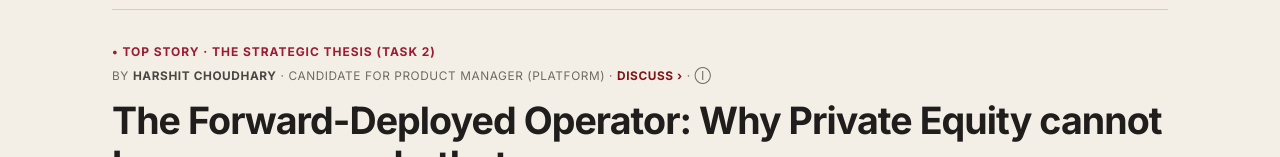
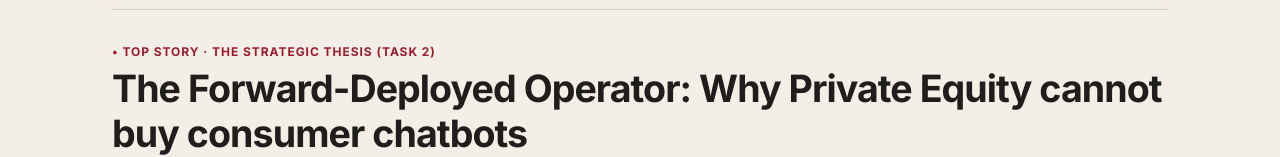
Before and after one commit to h1902y/vectorshift-analysis, a React (Vite) app in the folder app/: page / in a window 1280 px wide. Shown: the part 269-426 px from the top of the page. Built offline with nearby package versions, Linux system fonts and the light colour scheme; no server answers; a web font is replaced by a local one.

Commit message:
fix(lead): remove candidate byline string from top story

```diff
--- a/app/src/components/newspaper/FrontPageStory.jsx
+++ b/app/src/components/newspaper/FrontPageStory.jsx
@@ -8,11 +8,6 @@ export function FrontPageStory() {
     <NewspaperSection
       id="lead"
       kicker="TOP STORY &middot; THE STRATEGIC THESIS (TASK 2)"
-      byline={
-        <>
-          BY <strong>HARSHIT CHOUDHARY</strong> &middot; CANDIDATE FOR PRODUCT MANAGER (PLATFORM) &middot; <a href="#lead">DISCUSS &rsaquo;</a> &middot; &#9432;
-        </>
-      }
       headline="The Forward-Deployed Operator: Why Private Equity cannot buy consumer chatbots"
     >
       <div className="story-grid-2col">
```
